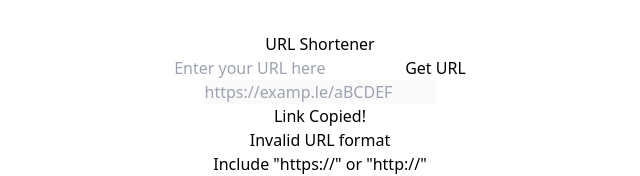
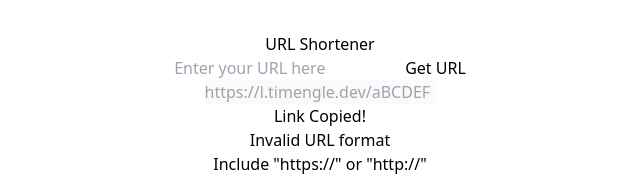
Before and after one commit to TimEngleSF/url-shortener-go, a React (Vite) app in the folder client/: page / in a window 1280 px wide. Shown: the top 176 px of the page, without its empty margins (320-960 px from the left). Built offline with nearby package versions, Linux system fonts and the light colour scheme.

Commit message:
Update example URL in ShortenerForm

```diff
--- a/client/src/Components/ShortenerForm/ShortenerForm.tsx
+++ b/client/src/Components/ShortenerForm/ShortenerForm.tsx
@@ -4,7 +4,7 @@ import ShortLinkContainer from "./ShortLinkContainer";
 
 const ShortenerForm = () => {
   const [linkReady, setLinkReady] = useState(false);
-  const [shortURL, setShortURL] = useState("https://examp.le/aBCDEF");
+  const [shortURL, setShortURL] = useState("https://l.timengle.dev/aBCDEF");
   const [urlInput, setUrlInput] = useState("");
   const [errHighlight, setErrHighlight] = useState(false);
   const [showErr, setShowErr] = useState(false);
```
